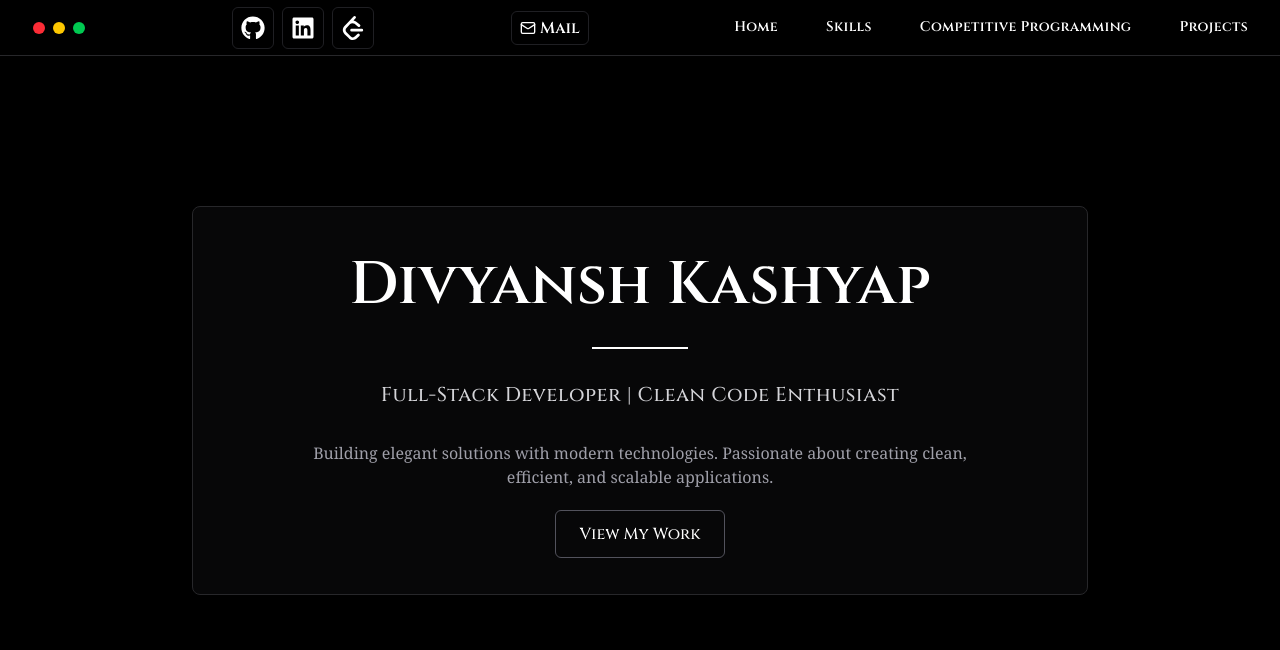
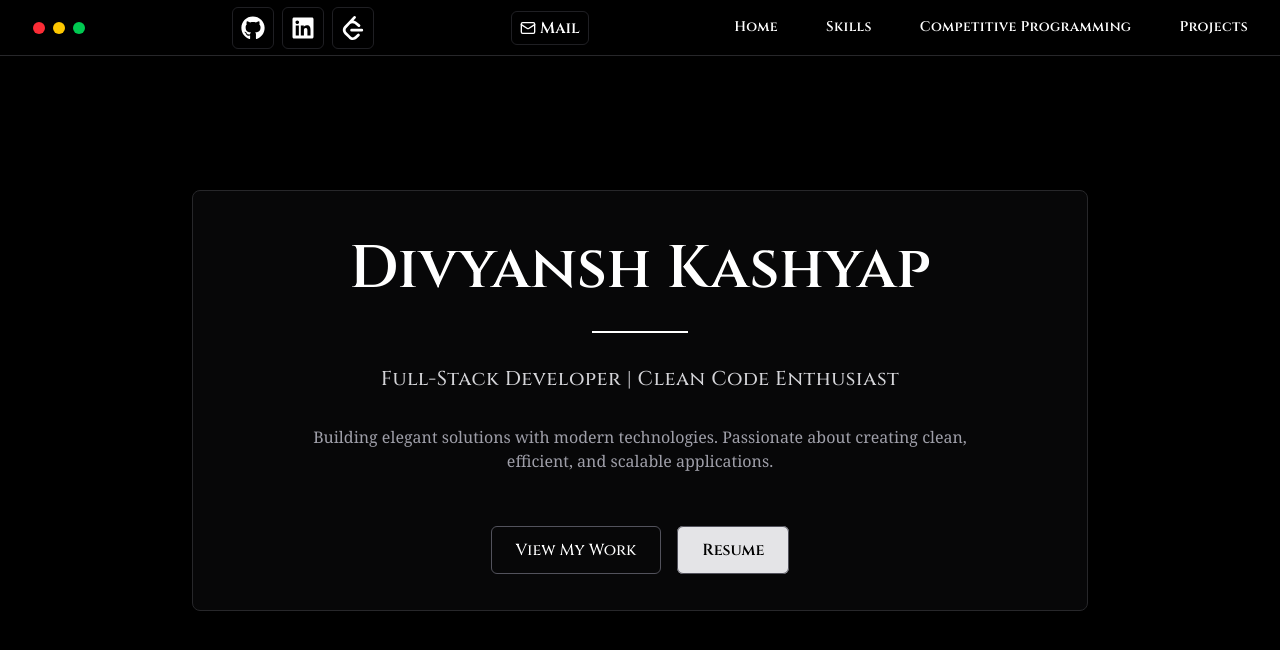
Before and after one commit to DIVYANSH4711/PortFolio, a React (Vite) app: page / in a window 1280 px wide. Shown: the top 650 px of the page. Built offline with nearby package versions, Linux system fonts and the light colour scheme.

Commit message:
minor changes

```diff
--- a/index.html
+++ b/index.html
@@ -9,6 +9,7 @@
     rel="stylesheet">
   <meta name="viewport" content="width=device-width, initial-scale=1.0" />
   <title>PortFolio-Divyansh</title>
+  <link rel="icon" href="https://www.pngrepo.com/png/99293/512/portfolio.png" type="image/x-icon">
 </head>
 
 <body>
--- a/src/App.jsx
+++ b/src/App.jsx
@@ -28,7 +28,7 @@ function App() {
     <div className="w-full h-screen overflow-y-scroll scrollbar-hidden bg-black text-white scroll-smooth font-sans">
       {/* Navbar */}
 
-      <div className="hidden md:flex fixed top-0 w-full h-14 justify-between items-center px-6 shadow-md z-50 border-b border-zinc-800 bg-black/90 backdrop-blur-sm">
+      <div className="hidden md:flex fixed top-0 w-full md:h-14 justify-between items-center md:px-6 shadow-md z-50 border-b border-zinc-800 bg-black/90 backdrop-blur-sm">
         {/* Indicator dots */}
         <div className="flex space-x-2 py-1.5 px-2 cursor-pointer border border-transparent hover:border-zinc-700/50 rounded-sm" onClick={(prev) => setPage(!page)}>
           <div className="w-3 h-3 bg-red-500 rounded-full shadow-sm" />
--- a/src/Components/Home/Home.jsx
+++ b/src/Components/Home/Home.jsx
@@ -18,8 +18,7 @@ function Home() {
         <div className="text-center space-y-8">
           {/* Name */}
           <h1
-            className={`cinzel-bold text-5xl md:text-6xl text-white transition-all duration-1000 ${
-              show ? "opacity-100 translate-x-0" : "opacity-0 translate-x-10"
+            className={`cinzel-bold text-5xl md:text-6xl text-white transition-all duration-1000 ${show ? "opacity-100 translate-x-0" : "opacity-0 translate-x-10"
               }`}
           >
             Divyansh Kashyap
@@ -32,8 +31,7 @@ function Home() {
 
           {/* Tagline */}
           <p
-            className={`mt-4 text-xl text-zinc-300  cinzel-regular tracking-wide transition-all duration-1000 ${
-              show ? "opacity-100 translate-y-0" : "opacity-0 translate-y-10"
+            className={`mt-4 text-xl text-zinc-300  cinzel-regular tracking-wide transition-all duration-1000 ${show ? "opacity-100 translate-y-0" : "opacity-0 translate-y-10"
               }`}
           >
             Full-Stack Developer | Clean Code Enthusiast
@@ -41,8 +39,7 @@ function Home() {
 
           {/* Description */}
           <p
-            className={`mt-6 text-zinc-400 max-w-2xl font-serif mx-auto transition-all duration-1000 delay-300 ${
-              show ? "opacity-100" : "opacity-0"
+            className={`mt-6 text-zinc-400 max-w-2xl font-serif mx-auto transition-all duration-1000 delay-300 ${show ? "opacity-100" : "opacity-0"
               }`}
           >
             Building elegant solutions with modern technologies. Passionate about creating clean, efficient, and
@@ -50,9 +47,9 @@ function Home() {
           </p>
 
           {/* CTA Button */}
+          <div className="flex justify-center items-center  space-x-4">
             <div
-            className={`mt-8 transition-all duration-1000 delay-500 ${
-              show ? "opacity-100 translate-y-0" : "opacity-0 translate-y-10"
+              className={`mt-8 transition-all duration-1000 delay-500 ${show ? "opacity-100 translate-y-0" : "opacity-0 translate-y-10"
                 }`}
             >
               <a
@@ -62,6 +59,20 @@ function Home() {
                 View My Work
               </a>
             </div>
+            <div
+              className={`mt-8 transition-all duration-1000 delay-500 ${show ? "opacity-100 translate-y-0" : "opacity-0 translate-y-10"
+                }`}
+            >
+              <a
+                href="https://drive.google.com/file/d/1booX5yAbN6jct_l1gkdM-z5PIVhAyUuR/view?usp=sharing"
+                className="px-6 py-3 border bg-zinc-200 text-black border-zinc-600 rounded-md hover:bg-zinc-400 transition-all duration-300 cinzel-bold "
+                target="_blank"
+                rel="noopener noreferrer"
+              >
+                Resume
+              </a>
+            </div>
+          </div>
         </div>
       </div>
     </div>
```
Lines whose indentation alone changed are shown as unchanged.
